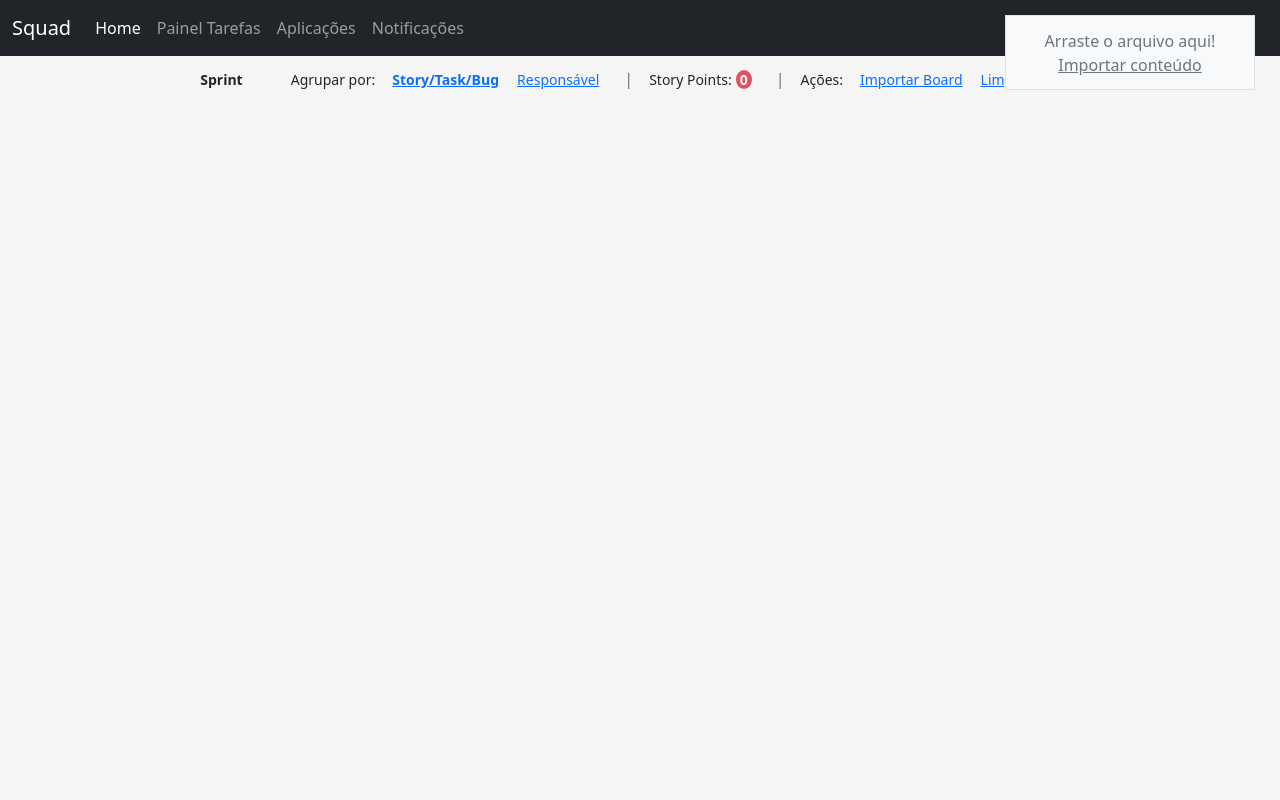
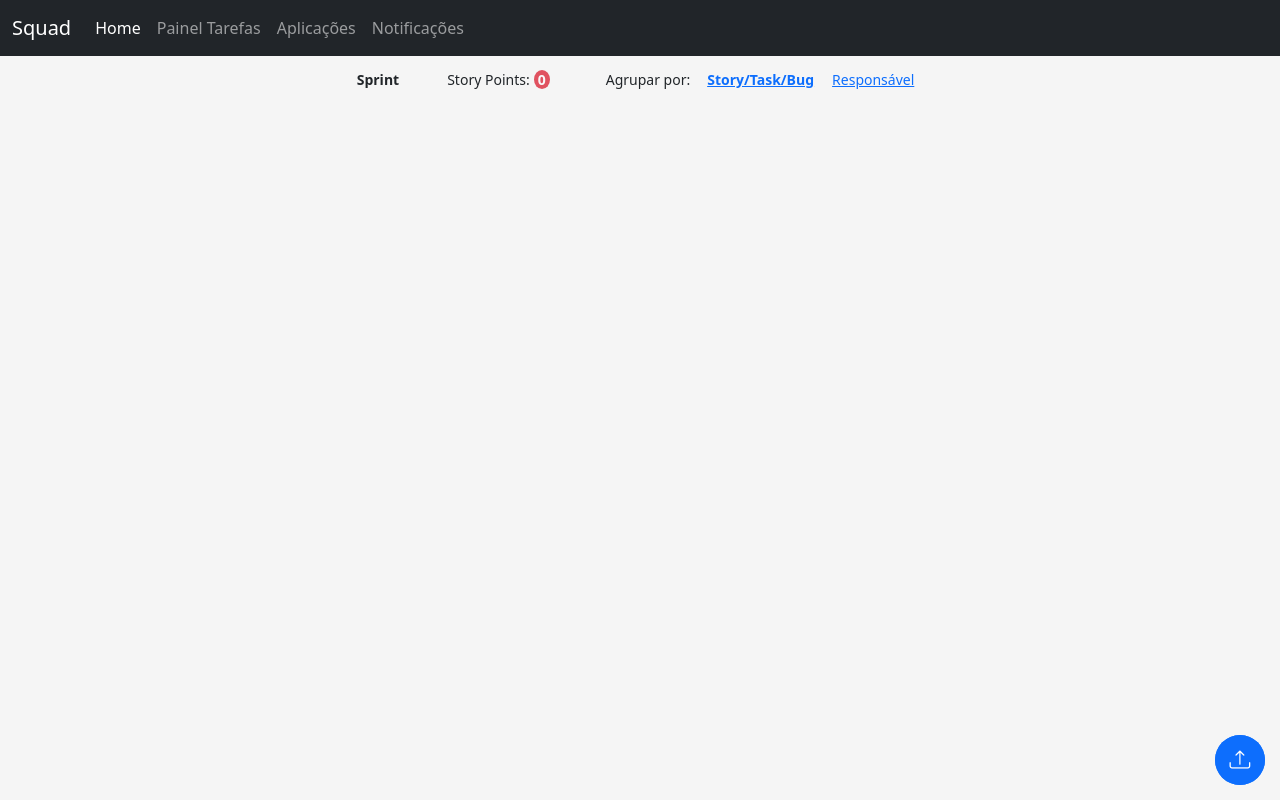
Before and after one commit to angelitocsg/squad-board, a React (Create React App) app: page /board in a window 1280 px wide. Built offline with nearby package versions, Linux system fonts and the light colour scheme.

Commit message:
Organize components

```diff
--- /dev/null
+++ b/src/components/ClearCacheButton/index.tsx
@@ -0,0 +1,27 @@
+const ClearCacheButton = () => {
+  const clear = () => {
+    localStorage.clear();
+    setTimeout(() => {
+      window.location.reload();
+    }, 100);
+  };
+
+  return (
+    <button
+      className="btn text-bg-secondary rounded-circle d-flex justify-content-center align-items-center"
+      style={{
+        position: "fixed",
+        bottom: 75,
+        right: 15,
+        width: 50,
+        height: 50,
+      }}
+      title="Limpar cache"
+      onClick={clear}
+    >
+      <i className="bi bi-radioactive" style={{ fontSize: "1.3em" }}></i>
+    </button>
+  );
+};
+
+export default ClearCacheButton;
--- a/src/components/Header/containers/GroupBy.tsx
+++ b/src/components/Header/containers/GroupBy.tsx
@@ -4,7 +4,7 @@ interface IProps {
 }
 
 const HeaderGroupBy = ({ groupSelected, onGroupByClick }: IProps) => (
-  <div className="d-inline-flex align-items-center">
+  <div className="ps-5 d-inline-flex align-items-center">
     <small className="me-2">Agrupar por:</small>
     <div>
       <button
--- a/src/components/Header/index.tsx
+++ b/src/components/Header/index.tsx
@@ -1,4 +1,3 @@
-import DropFile from "../DropFile";
 import HeaderFilterBy from "./containers/FilterBy";
 import HeaderGroupBy from "./containers/GroupBy";
 import StoryPoint from "./containers/StoryPoint";
@@ -24,14 +23,10 @@ const Header = ({
     assignee_selected,
     handleGroupByClick,
     handleFilterAssigneeClick,
-    handleFileUpload,
-    limparDados,
   } = useHeader({ onGroupByClick, onFilterAssigneeClick });
 
   return (
     <section className="text-center mt-2 mb-4">
-      <DropFile encoding="iso-8859-1" onLoadFile={handleFileUpload} />
-
       <div>
         <div className="d-inline-flex align-items-center me-5">
           <small>
@@ -39,37 +34,13 @@ const Header = ({
           </small>
         </div>
 
+        <StoryPoint storyPoints={storyPoints} />
+
+
         <HeaderGroupBy
           onGroupByClick={handleGroupByClick}
           groupSelected={group_selected}
         />
-
-        <div className="d-inline-flex mx-3 text-secondary">|</div>
-
-        <StoryPoint storyPoints={storyPoints} />
-
-        <div className="d-inline-flex mx-3 text-secondary">|</div>
-
-        <div className="d-inline-flex align-items-center">
-          <small className="me-2">Ações:</small>
-          <div>
-            <button
-              type="button"
-              className="btn btn-sm btn-link"
-              data-bs-toggle="modal"
-              data-bs-target="#importBoard"
-            >
-              Importar Board
-            </button>
-            <button
-              type="button"
-              className="btn btn-sm btn-link"
-              onClick={limparDados}
-            >
-              Limpar dados
-            </button>
-          </div>
-        </div>
       </div>
 
       <HeaderFilterBy
--- a/src/components/Header/useHeader.ts
+++ b/src/components/Header/useHeader.ts
@@ -1,5 +1,4 @@
 import { useState } from "react";
-import { ImportService } from "../../services/ImportService";
 
 interface IProps {
   onGroupByClick: (opt: number) => void;
@@ -20,27 +19,11 @@ const useHeader = ({ onGroupByClick, onFilterAssigneeClick }: IProps) => {
     if (onFilterAssigneeClick) onFilterAssigneeClick(assignee);
   };
 
-  const limparDados = () => {
-    localStorage.clear();
-    setTimeout(() => {
-      window.location.reload();
-    }, 100);
-  };
-
-  const handleFileUpload = (data: string)=>{
-    ImportService.ImportCSV(data);
-    setTimeout(() => {
-      window.location.reload();
-    }, 500);
-  }
-
   return {
     group_selected,
     assignee_selected,
     handleGroupByClick,
     handleFilterAssigneeClick,
-    handleFileUpload,
-    limparDados,
   };
 };
 
--- /dev/null
+++ b/src/components/ImportBoardModal/ImportButton.tsx
@@ -0,0 +1,21 @@
+const ImportButton = () => {
+  return (
+    <button
+      className="btn bg-primary rounded-circle d-flex justify-content-center align-items-center"
+      style={{
+        position: "fixed",
+        bottom: 15,
+        right: 15,
+        width: 50,
+        height: 50,
+      }}
+      title="Importar conteúdo"
+      data-bs-toggle="modal"
+      data-bs-target="#importBoard"
+    >
+      <i className="bi bi-upload text-white" style={{ fontSize: "1.3em" }}></i>
+    </button>
+  );
+};
+
+export default ImportButton;
--- a/src/components/ImportBoardModal/index.tsx
+++ b/src/components/ImportBoardModal/index.tsx
@@ -1,20 +1,21 @@
 import { useState } from "react";
+import ImportButton from "./ImportButton";
 
-import { ImportService } from "../../services/ImportService";
+interface IProps {
+  onUploadClick: (data: string) => void;
+}
 
-const ImportBoardModal = () => {
+const ImportBoardModal = ({ onUploadClick }: IProps) => {
   const [data, setData] = useState("");
 
   const handleLoadData = () => {
-    ImportService.ImportCSV(data);
+    onUploadClick && onUploadClick(data);
     setData("");
-
-    setTimeout(() => {
-      window.location.reload();
-    }, 1000);
   };
 
   return (
+    <>
+      <ImportButton />
       <div
         className="modal fade"
         id="importBoard"
@@ -26,7 +27,7 @@ const ImportBoardModal = () => {
           <div className="modal-content">
             <div className="modal-header">
               <h1 className="modal-title fs-5" id="importBoardLabel">
-              Importar Board
+                Importar conteúdo
               </h1>
               <button
                 type="button"
@@ -42,7 +43,7 @@ const ImportBoardModal = () => {
                 id="content"
                 rows={10}
                 value={data}
-              placeholder="cole o conteúdo CSV separado por vírgula aqui"
+                placeholder="cole o conteúdo aqui"
                 onChange={(e) => setData(e.target.value)}
               ></textarea>
             </div>
@@ -66,6 +67,7 @@ const ImportBoardModal = () => {
           </div>
         </div>
       </div>
+    </>
   );
 };
 
--- a/src/pages/projects/containers/SummaryIndicators.tsx
+++ b/src/pages/projects/containers/SummaryIndicators.tsx
@@ -1,10 +1,24 @@
 import { ISummaryIndicators } from "../../../models/ISummaryIndicators";
+import { GmudStatus } from "../../../types/TGmudStatus";
 
 interface IProps {
   indicators?: ISummaryIndicators;
 }
 
 const SummaryIndicators = ({ indicators }: IProps) => {
+  const resolveStatusBg = (status?: GmudStatus) => {
+    const defClass = "card-body bg-opacity-75";
+    return status === GmudStatus.PENDENTE
+      ? `${defClass} bg-warning`
+      : status === GmudStatus.FALHA
+      ? `${defClass} bg-danger`
+      : status === GmudStatus.EM_REVISAO
+      ? `${defClass} bg-info`
+      : status === GmudStatus.PUBLICADA
+      ? `${defClass} bg-success`
+      : `${defClass} bg-secondary`;
+  };
+
   return (
     <div>
       <h1 className="h4">GMUDs</h1>
@@ -13,7 +27,7 @@ const SummaryIndicators = ({ indicators }: IProps) => {
           <div key={g.status} className="col">
             <div className="card mb-4 shadow-sm">
               <div className="card-header text-bg-dark">{g.status}&nbsp;</div>
-              <div className="card-body text-bg-secondary">
+              <div className={resolveStatusBg(g.status)}>
                 <span className="h1">{g.count}</span>
               </div>
             </div>
--- a/src/pages/projects/index.tsx
+++ b/src/pages/projects/index.tsx
@@ -1,12 +1,15 @@
 import parse from "html-react-parser";
+import ClearCacheButton from "../../components/ClearCacheButton";
 
 import DropFile from "../../components/DropFile";
+import ImportBoardModal from "../../components/ImportBoardModal";
 import {
   Tab,
   TabContent,
   TabContentGroup,
   TabGroup,
 } from "../../components/Tab";
+import NoContentPage from "../noContent";
 import PaneGmud from "./containers/PaneGmud";
 import PaneMonitoring from "./containers/PaneMonitoring";
 import PaneRepositories from "./containers/PaneRepositories";
@@ -17,7 +20,6 @@ const Projects = () => {
   const {
     projects,
     summary_indicators,
-    limparDados,
     getGmuds,
     getMonitoring,
     getAsMarkdown,
@@ -25,18 +27,18 @@ const Projects = () => {
   } = useProject();
 
   return projects.length === 0 ? (
-    <DropFile encoding="UTF-8" onLoadFile={handleLoadFile} />
+    <>
+      <DropFile encoding="UTF-8" onLoadFile={handleLoadFile} />
+      <NoContentPage title="Aplicações" />
+      <ClearCacheButton />
+      <ImportBoardModal onUploadClick={handleLoadFile} />
+    </>
   ) : (
     <div className="container-fluid pt-3 pb-2">
       <DropFile encoding="UTF-8" onLoadFile={handleLoadFile} />
 
-      <button
-        type="button"
-        className="btn btn-sm btn-link"
-        onClick={limparDados}
-      >
-        Limpar dados
-      </button>
+      <ClearCacheButton />
+      <ImportBoardModal onUploadClick={handleLoadFile} />
 
       <SummaryIndicators indicators={summary_indicators} />
 
--- a/src/pages/projects/useProject.ts
+++ b/src/pages/projects/useProject.ts
@@ -50,13 +50,6 @@ const useProject = () => {
     if (ls) set_summary_indicators(JSON.parse(ls) as ISummaryIndicators);
   };
 
-  const limparDados = () => {
-    localStorage.clear();
-    setTimeout(() => {
-      window.location.reload();
-    }, 100);
-  };
-
   useEffect(() => {
     loadData();
     // eslint-disable-next-line react-hooks/exhaustive-deps
@@ -65,7 +58,6 @@ const useProject = () => {
   return {
     projects,
     summary_indicators,
-    limparDados,
     getGmuds,
     getMonitoring,
     getAsMarkdown,
```
Lines whose indentation alone changed are shown as unchanged.
